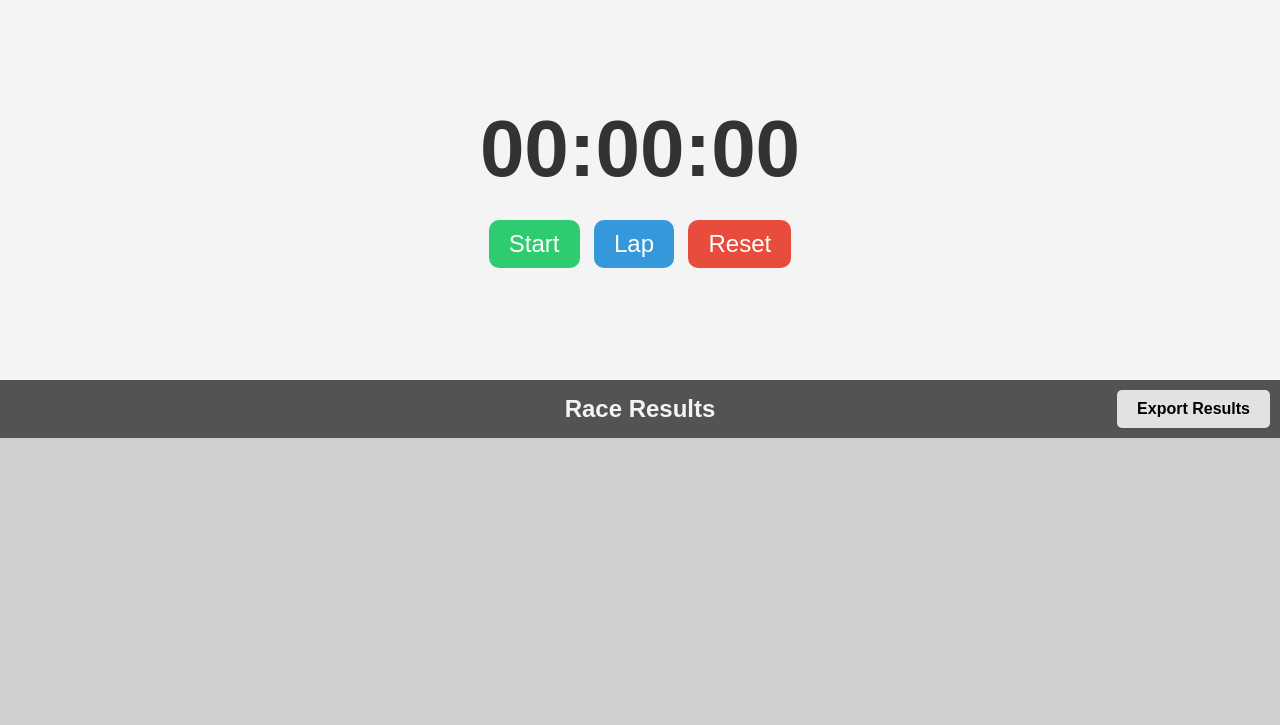
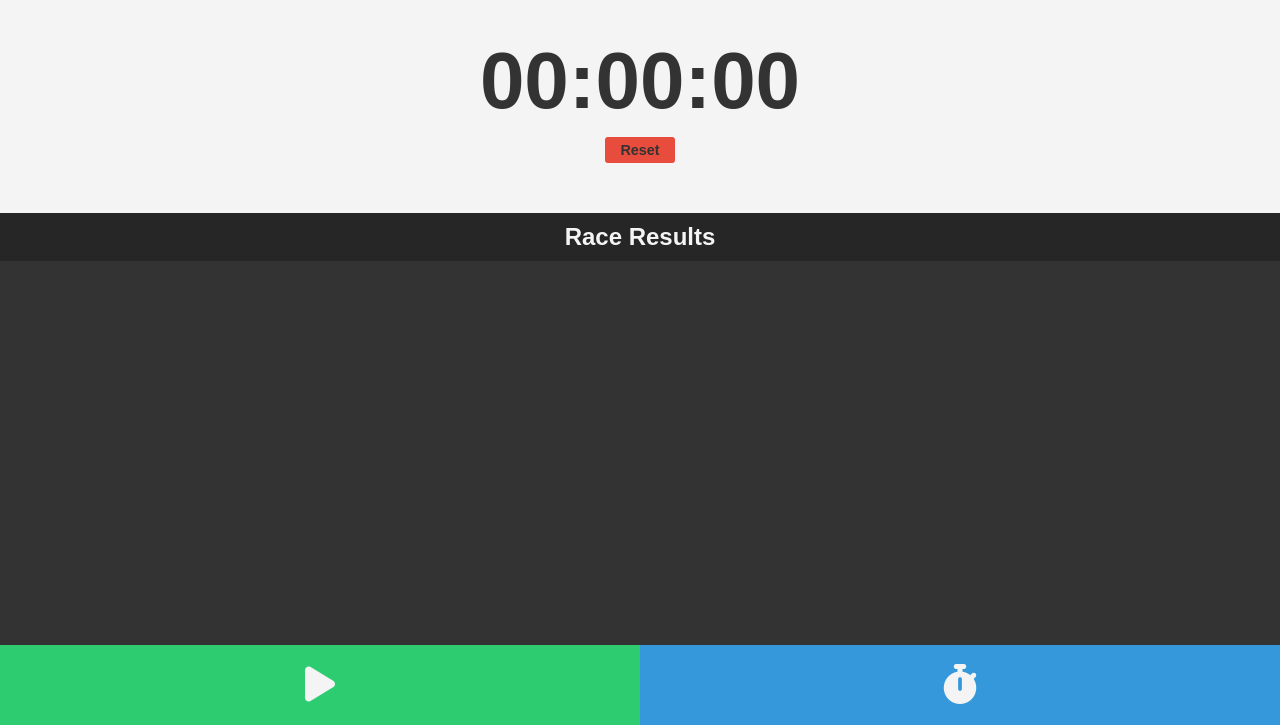
Before and after one commit to txlney/run-a-race-app, a website with bundled scripts: page client/timer.html in a window 1280 px wide. Both pictures are taken after a click on the button "Reset". Shown: the part 75-800 px from the top of the page. Built offline with nearby package versions, Linux system fonts and the light colour scheme.

Commit message:
rearranged timer page

```diff
--- a/client/styles.css
+++ b/client/styles.css
@@ -1,5 +1,5 @@
 body {
-    background-color: #d9ead3;
+    background-color: #f4f4f4;
     font-family: 'Arial', 'sans-serif';
     display: flex;
     height: 100vh;
@@ -8,12 +8,14 @@ body {
     flex-direction: column;
 }
 
+/* Navigation bar */
+
 .nav-bar {
     display: flex;
     justify-content: space-between;
     align-items: center;
     background-color: #333333;
-    color: white;
+    color: #f4f4f4;
     padding: 10px 20px;
     height: 50px;
     flex-shrink: 0;
@@ -25,7 +27,7 @@ body {
     justify-content: right;
     align-items: center;
     background-color: #333333;
-    color: white;
+    color: #f4f4f4;
     padding: 10px 20px;
     height: 50px;
     flex-shrink: 0;
@@ -35,7 +37,7 @@ body {
 .back, .settings {
     background: none;
     border: none;
-    color: white;
+    color: #f4f4f4;
     cursor: pointer;
 }
 
@@ -60,6 +62,8 @@ body {
     opacity: 0.8;
 }
 
+/* Index */
+
 .split-screen {
     display: flex;
     flex-direction: column;
@@ -72,11 +76,15 @@ body {
     justify-content: center;
     align-items: center;
     text-align: center;
-    color: white;
-    font-size: 2em;
+    color: #333333;
+    font-size: 10em;
     cursor: pointer;
     transition: opacity 0.3s ease;
     width: 100vw;
+}
+
+#flag {
+    font-size: 0.9em;
 }
 
 .half-screen {
@@ -85,7 +93,7 @@ body {
     justify-content: center;
     align-items: center;
     text-align: center;
-    color: white;
+    color: #f4f4f4;
     font-size: 2em;
     cursor: pointer;
     transition: opacity 0.3s ease;
@@ -93,120 +101,117 @@ body {
 }
 
 #top-half {
-    background-color: #3498db;
+    background-color: #f4f4f4;
 }
 
 #bottom-half {
-    background-color: #e74c3c;
+    background-color: #d4d4d4;
 }
 
 .index-half-screen:hover {
     opacity: 0.9;
 }
 
-.timer-half-screen {
-    flex: 1;
+/* Timer */
+
+.timer-display {
     display: flex;
+    flex-direction: column;
     justify-content: center;
     align-items: center;
-    padding: 20px;
-}
-
-#top-half-timer {
+    padding: 40px;
     background-color: #f4f4f4;
-    height: 50vh;
-    display: flex;
-    justify-content: center;
-    align-items: center;
-}
-
-#bottom-half-timer {
-    flex: 1;
-    display: flex;
-    flex-direction: column;
-    align-items: center;
-    padding: 0px;
-    margin: 0px;
-    background-color: #cfcfcf;
-    overflow-y: auto;
-}
-
-#results-header {
-    background-color: #535353;
-    padding: 10px 20px;
-    width: 100vw;
-    margin: 0;
-    position: sticky;
-    top: 0;
-    z-index: 1;
-    display: flex;
-    justify-content: center;
-    align-items: center;
-}
-
-#results-header h2 {
-    color: #f4f4f4;
-    margin: 0;
-    text-align: center;
-    position: absolute;
-    left: 50%;
-    transform: translateX(-50%);
-    flex: 1;
-}
-
-#results {
-    width: 100%;
-    flex: 1;
-    padding: 20px;
-    overflow-y: auto;
-    text-align: center;
-}
-
-#results h2 {
-    font-size: 2em;
-    margin-top: 0;
-    margin-bottom: 20px;
-}
-
-#results-list {
-    width: 100%;
-    font-weight: bold;
-    font-size: 1.2em;
-}
-
-.stopwatch-container {
-    text-align: center;
 }
 
 .stopwatch-display {
     font-size: 5em;
     font-weight: bold;
-    margin-bottom: 20px;
-    color: #333;
+    color: #333333;
 }
 
-.stopwatch-controls button {
+.timer-display button {
+    background-color: #e74c3c;
+    border-radius: 3px;
+    padding: 5px 15px;
+    border: none;
+    margin: 10px;
+    font-size: 0.9em;
+    font-weight: bold;
+    color: #333333;
+    transition: background-color 0.3s ease;
+    cursor: pointer;
+}
+
+.timer-display button:hover {
+    background-color: #e3301c;
+}
+
+/* Results List */
+
+.results-section {
+    flex: 1;
+    background-color: #333333;
+    display: flex;
+    flex-direction: column;
+    overflow: hidden;
+}
+
+.results-header {
+    background-color: #262626;
     padding: 10px 20px;
-    font-size: 1.5em;
-    margin: 5px;
+    text-align: center;
+}
+
+.results-header h2 {
+    color: #f4f4f4;
+    margin: 0;
+}
+
+.results-list-container {
+    display: flex;
+    padding: 20px;
+    gap: 20px;
+    overflow-y: auto;
+}
+
+.positions-list .times-list {
+    flex: 1;
+    font-weight: bold;
+    font-size: 1.2em;
+}
+
+.positions-list {
+    text-align: right;
+}
+
+.times-list {
+    text-align: left;
+}
+
+/* Timer Controls */
+
+.timer-footer {
+    display: flex;
+    background-color: #333333;
+    position: sticky;
+    bottom: 0;
+    z-index: 1;
+    height: 10vh;
+}
+
+.timer-footer button {
+    flex: 1;
+    font-size: 2.5em;
+    font-weight: bold;
     border: none;
-    border-radius: 10px;
     cursor: pointer;
-    background-color: #2ecc71;
-    color: white;
+    background-color: #2abb67;
+    color: #f4f4f4;
     transition: background-color 0.3s ease;
 }
 
-.stopwatch-controls button:hover {
-    background-color: #27ae60;
-}
-
-#reset {
-    background-color: #e74c3c;
-}
-
-#reset:hover {
-    background-color: #c0392b;
+.timer-footer button:hover {
+    background-color: #26a65b;
 }
 
 #lap {
@@ -216,20 +221,3 @@ body {
 #lap:hover {
     background-color: #2980b9;
 }
-
-#exportResults {
-    margin-left: auto;
-    margin-right: 10px;
-    padding: 10px 20px;
-    font-size: 1em;
-    font-weight: bold;
-    background-color: #e2e2e2;
-    border: none;
-    border-radius: 5px;
-    cursor: pointer;
-    transition: background-color 0.3s ease;
-}
-
-#exportResults:hover {
-    background-color: #27ae60;
-}
--- a/client/timer.html
+++ b/client/timer.html
@@ -5,30 +5,34 @@
     <meta name="viewport" content="width=device-width, inital-scale=1.0">
     <title>Timer</title>
     <link rel="stylesheet" href="styles.css">
+    <link rel="stylesheet" href="https://cdnjs.cloudflare.com/ajax/libs/font-awesome/6.0.0-beta3/css/all.min.css">
     <script type="module" src="timer.js"></script>
 </head>
 <body>
-    <div class="split-screen">
-        <div id="top-half-timer" class="timer-half-screen">
-            <div class="stopwatch-container">
-                <div class="stopwatch-display" id="stopwatch">00:00:00</div>
-                <div class="stopwatch-controls">
-                    <button id="startStop">Start</button>
-                    <button id="lap">Lap</button>
-                    <button id="reset">Reset</button>
-                </div>
-            </div>
+
+    <div class="timer-display">
+        <div class="stopwatch-display" id="stopwatch">00:00:00</div>
+        <button id="reset">Reset</button>
+    </div>
+
+    <div class="results-section">
+        <div class="results-header">
+            <h2>Race Results</h2>
         </div>
-        <div id="bottom-half-timer" class="timer-half-screen">
-            <div id="results-header">
-                <h2>Race Results</h2>
-                <button id="exportResults">Export Results</button>
-            </div>
-            <div id="results">
-                <div id="results-list"></div>
-            </div>
+        <div class="results-list-container">
+            <div class="positions-list" id="positions-list"></div>
+            <div class="times-list" id="times-list"></div>
         </div>
     </div>
 
+    <footer class="timer-footer">
+        <button id="startStop" title="Start/Stop">
+            <i class="fas fa-play"></i>
+        </button>
+        <button id="lap" title="Lap">
+            <i class="fas fa-stopwatch"></i>
+        </button>
+    </footer>
+
 </body>
 </html>
--- a/client/timer.js
+++ b/client/timer.js
@@ -28,14 +28,14 @@ function updateDisplay() {
 }
 
 function toggleTimer() {
-    if (startStopButton.textContent === 'Start') {
+    if (startStopButton.innerHTML.includes('fa-play')) {
         startTime = Date.now() - elapsedTime;
         timerInterval = setInterval(updateDisplay, 100);
-        startStopButton.textContent = 'Stop';
+        startStopButton.innerHTML = '<i class="fas fa-pause"></i>';
         startStopButton.style.backgroundColor = '#e74c3c';
     } else {
         clearInterval(timerInterval);
-        startStopButton.textContent = 'Start';
+        startStopButton.innerHTML = '<i class="fas fa-play"></i>';
         startStopButton.style.backgroundColor = '#2ecc71';
     }
 }
@@ -44,7 +44,7 @@ function reset() {
     clearInterval(timerInterval);
     elapsedTime = 0;
     stopwatchDisplay.textContent = '00:00:00';
-    startStopButton.textContent = 'Start';
+    startStopButton.innerHTML = '<i class="fas fa-play"></i>';
     startStopButton.style.backgroundColor = '#2ecc71';
     resTimes = [];
     displayRes();
@@ -53,22 +53,33 @@ function reset() {
 startStopButton.addEventListener('click', toggleTimer);
 resetButton.addEventListener('click', reset);
 
+// Results
+
+const positionsList = document.querySelector('#positions-list');
+const timesList = document.querySelector('#times-list');
 let resTimes = [];
 
 function displayRes() {
-    const resContainer = document.querySelector('#results-list');
-    resContainer.innerHTML = '';
+    positionsList.innerHTML = '';
+    timesList.innerHTML = '';
 
-    resTimes.forEach((resTime, i) => {
-        const resEl = document.createElement('div');
-        resEl.textContent = `${i + 1}. ${formatTime(resTime)}`;
-        resContainer.appendChild(resEl);
+    resTimes.forEach(res => {
+        const positionEl = document.createElement('div');
+        positionEl.textContent = `${res.position}.`;
+        positionsList.appendChild(positionEl);
+
+        const timeEl = document.createElement('div');
+        timeEl.textContent = `${formatTime(res.time)}`;
+        timesList.appendChild(timeEl);
     })
 }
 
 function recordRes() {
-    const resTime = elapsedTime;
-    resTimes.push(resTime);
+    const res = {
+        position: resTimes.length + 1,
+        time: elapsedTime,
+    };
+    resTimes.push(res);
     displayRes();
 }
 
```
Also changed, not shown: client/index.html (+3 -2 lines).
